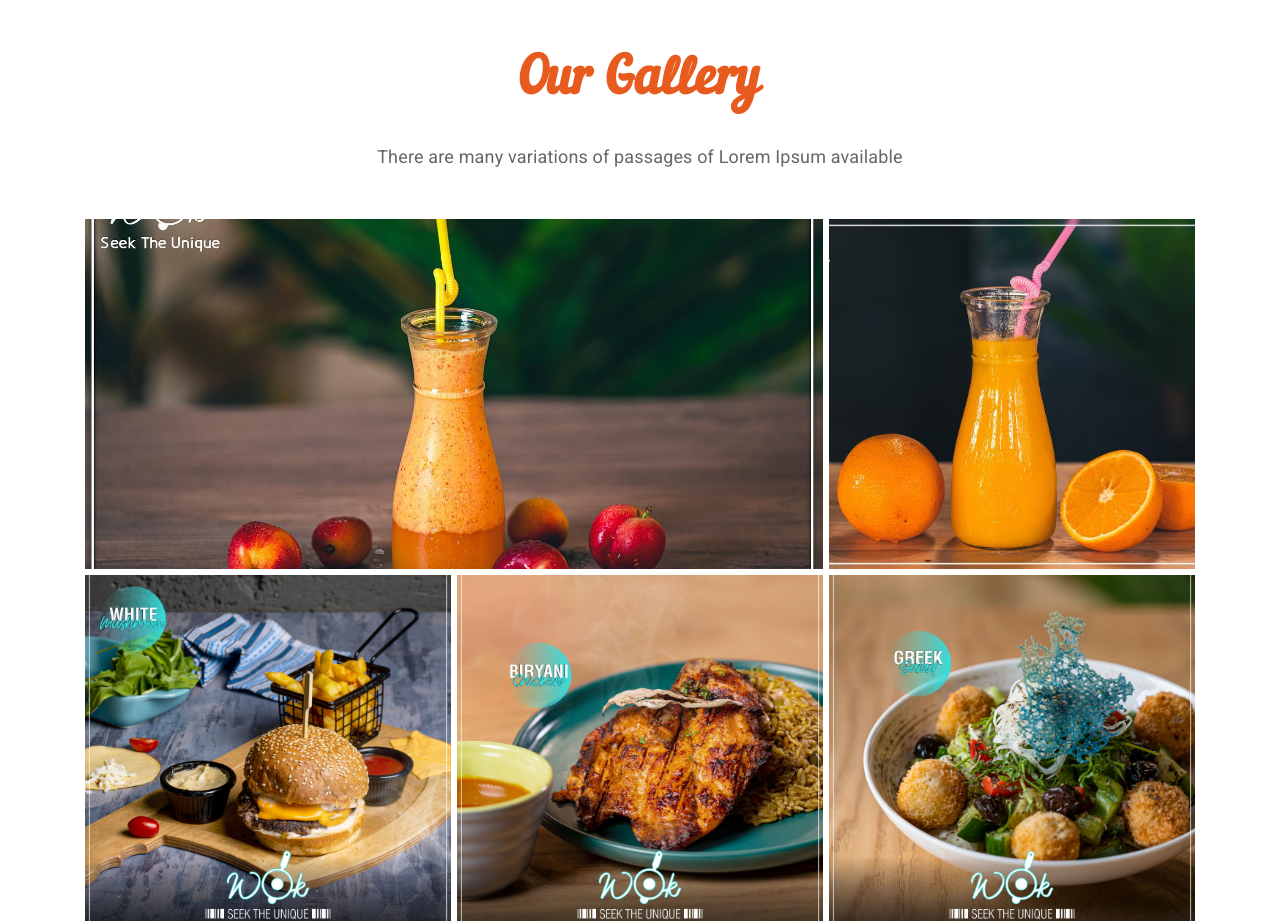
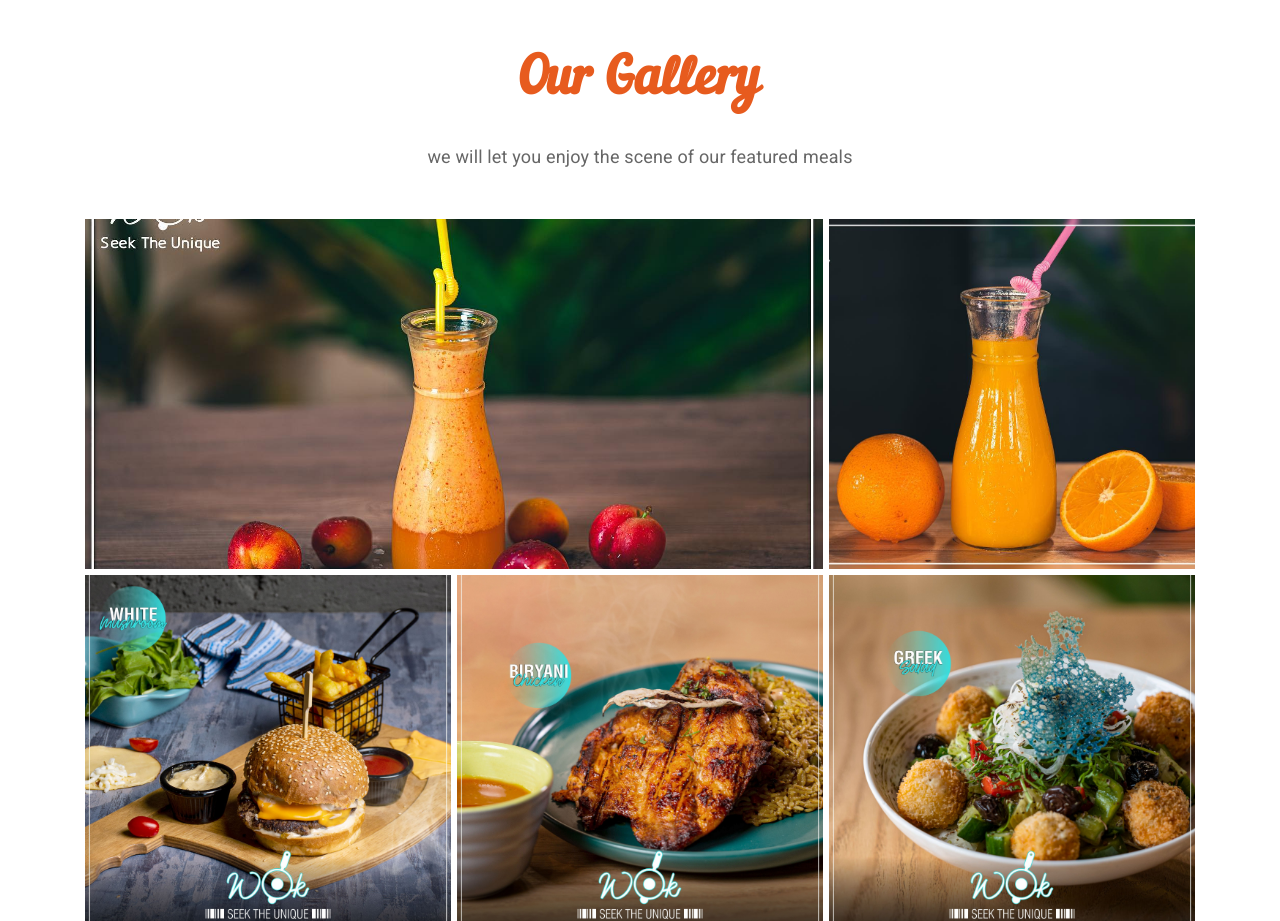
Before and after one commit to mohammaddarweesh/restaurant, a plain HTML site: page index.html in a window 1280 px wide. Shown: the part 3260-4181 px from the top of the page. Drawn offline with Linux system fonts and the light colour scheme; a web font is replaced by a local one.

Commit message:
edit gallery

```diff
--- a/index.html
+++ b/index.html
@@ -443,7 +443,7 @@
                         <h2 class="block-title text-center">
 						Our Gallery
 					</h2>
-                        <p class="title-caption text-center">There are many variations of passages of Lorem Ipsum available </p>
+                        <p class="title-caption text-center"> we will let you enjoy the scene of our featured meals </p>
                     </div>
                     <div class="gal-container clearfix">
                         <div class="col-md-8 col-sm-12 co-xs-12 gal-item">
```
